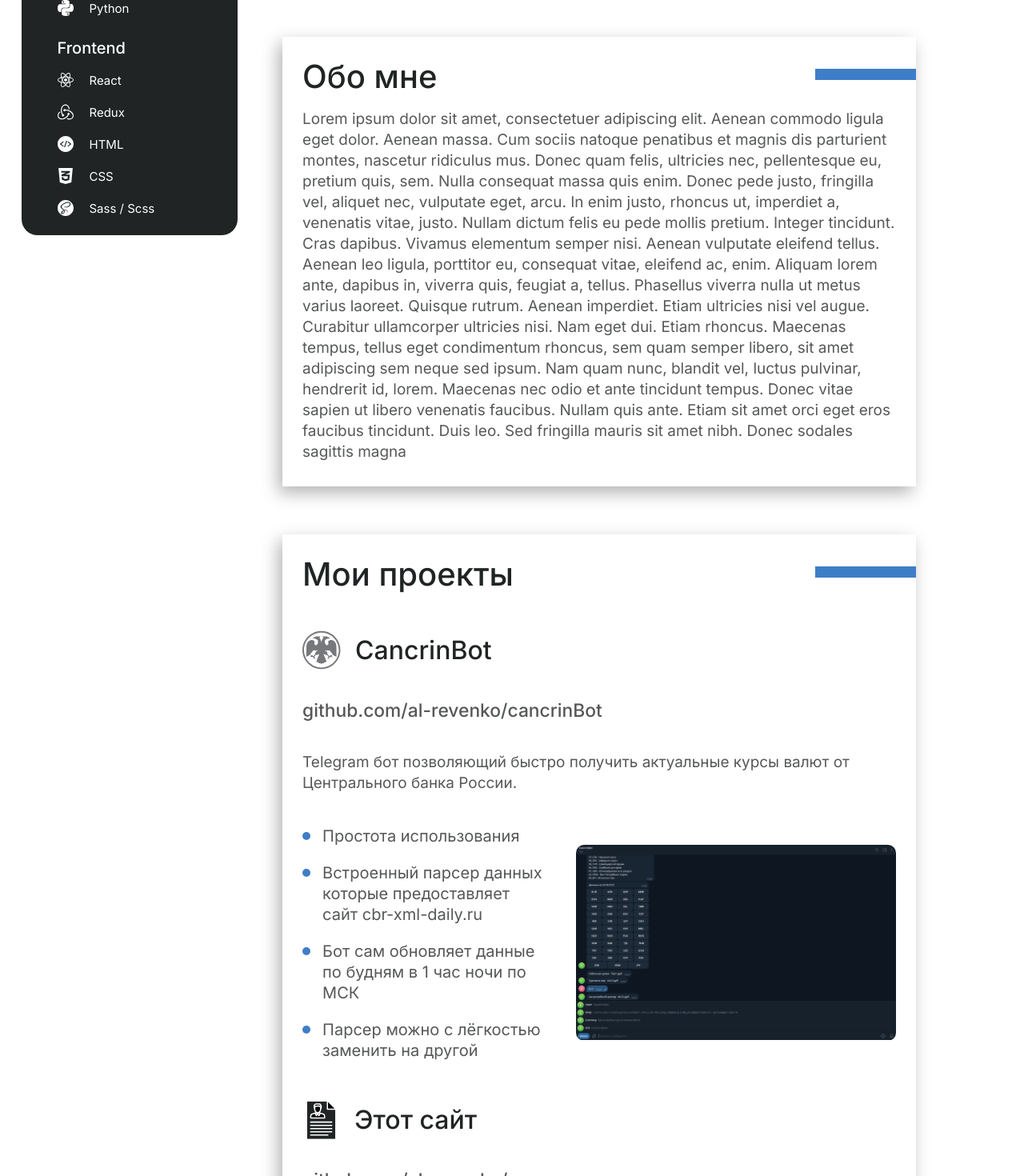
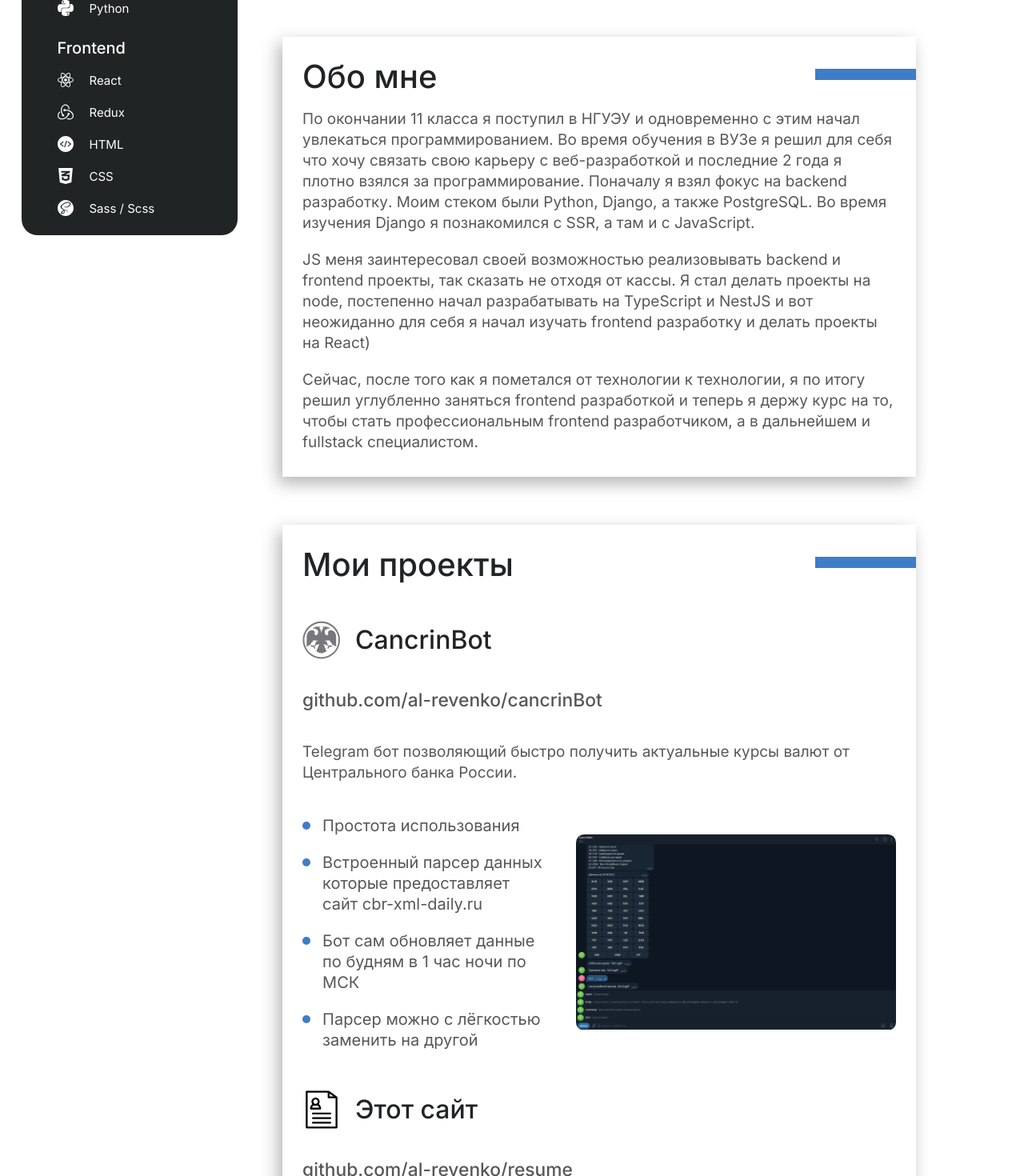
Before and after one commit to al-revenko/resume, a React (Vite) app: page / in a window 1280 px wide. Shown: the part 480-1950 px from the top of the page at 80% size. Built offline with nearby package versions, Linux system fonts and the light colour scheme.

Commit message:
Изменил текст в компоненте About Изменил иконку у проекта в компоненте Projects

```diff
--- a/src/components/main-content/sections/about/About.tsx
+++ b/src/components/main-content/sections/about/About.tsx
@@ -3,7 +3,15 @@ function About() {
     <section className="content-container" style={{gap: '20px'}}>
       <h2 className='title-h2'>Обо мне</h2>
       <p className='main-text'>
-        Lorem ipsum dolor sit amet, consectetuer adipiscing elit. Aenean commodo ligula eget dolor. Aenean massa. Cum sociis natoque penatibus et magnis dis parturient montes, nascetur ridiculus mus. Donec quam felis, ultricies nec, pellentesque eu, pretium quis, sem. Nulla consequat massa quis enim. Donec pede justo, fringilla vel, aliquet nec, vulputate eget, arcu. In enim justo, rhoncus ut, imperdiet a, venenatis vitae, justo. Nullam dictum felis eu pede mollis pretium. Integer tincidunt. Cras dapibus. Vivamus elementum semper nisi. Aenean vulputate eleifend tellus. Aenean leo ligula, porttitor eu, consequat vitae, eleifend ac, enim. Aliquam lorem ante, dapibus in, viverra quis, feugiat a, tellus. Phasellus viverra nulla ut metus varius laoreet. Quisque rutrum. Aenean imperdiet. Etiam ultricies nisi vel augue. Curabitur ullamcorper ultricies nisi. Nam eget dui. Etiam rhoncus. Maecenas tempus, tellus eget condimentum rhoncus, sem quam semper libero, sit amet adipiscing sem neque sed ipsum. Nam quam nunc, blandit vel, luctus pulvinar, hendrerit id, lorem. Maecenas nec odio et ante tincidunt tempus. Donec vitae sapien ut libero venenatis faucibus. Nullam quis ante. Etiam sit amet orci eget eros faucibus tincidunt. Duis leo. Sed fringilla mauris sit amet nibh. Donec sodales sagittis magna
+        По окончании 11 класса я поступил в НГУЭУ и одновременно с этим начал увлекаться программированием. Во время обучения в ВУЗе я решил для себя что хочу связать свою карьеру с веб-разработкой и последние 2 года я плотно взялся за программирование. Поначалу я взял фокус на backend разработку.  Моим стеком были Python, Django, а также PostgreSQL. Во время изучения Django я познакомился с SSR, а там и с JavaScript.
+      </p>
+
+      <p className="main-text">
+        JS меня заинтересовал своей возможностью реализовывать backend и frontend проекты, так сказать не отходя от кассы.  Я стал делать проекты на node, постепенно начал разрабатывать на TypeScript и NestJS и вот неожиданно для себя я начал изучать frontend разработку и делать проекты на React)
+      </p>
+
+      <p className="main-text">
+        Сейчас, после того как я пометался от технологии к технологии, я по итогу решил углубленно заняться frontend разработкой и теперь я держу курс на то, чтобы стать профессиональным frontend разработчиком, а в дальнейшем и fullstack специалистом.
       </p>
     </section>
   )
--- a/src/components/main-content/sections/projects/Projects.tsx
+++ b/src/components/main-content/sections/projects/Projects.tsx
@@ -13,7 +13,7 @@ function Projects() {
             return (
               <li className={style.container__project} key={index}>
                 <div className={style.container__project__title}>
-                  <title.IconSvg />
+                  <title.IconSvg width={48} height={48} />
                   <h3 className='title-h3'>{title.text}</h3>
                 </div>
                 <a className={style.container__project__link} href={link.href}>{link.text}</a>
```
Also changed, not shown: src/assets/svg/icon/projects/resume.svg.
